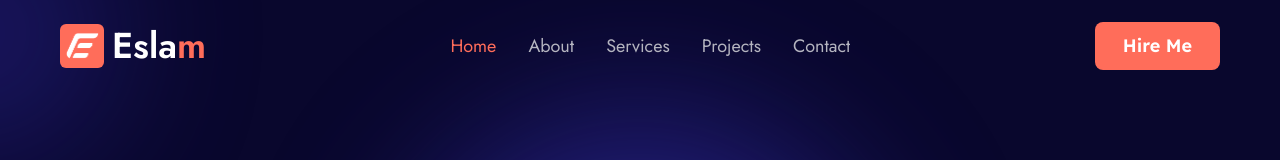
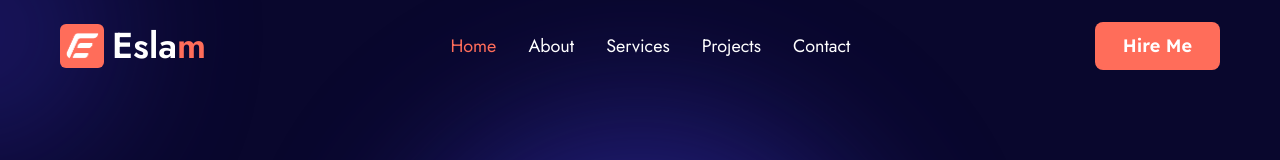
Before and after one commit to EslamElgharbawy/Portfolio, a React (Vite) app: page / in a window 1280 px wide. Shown: the top 160 px of the page. Built offline with nearby package versions, Linux system fonts and the light colour scheme.

Commit message:
Update the navbar

```diff
--- a/src/Components/MyNavbar/MyNavbar.jsx
+++ b/src/Components/MyNavbar/MyNavbar.jsx
@@ -1,10 +1,12 @@
 import {
+  Button,
   Navbar,
   NavbarBrand,
   NavbarCollapse,
   NavbarLink,
   NavbarToggle,
 } from "flowbite-react";
+import { motion } from "framer-motion";
 import LetterE from "../../assets/images/Letter E.png";
 import HireButton from "../HireButton/HireButton";
 import { useEffect, useRef, useState } from "react";
@@ -12,6 +14,7 @@ export function MyNavbar() {
   const [active, setactive] = useState("Home");
   const [NavBG, setNavBG] = useState(false);
   const [show, setShow] = useState(true);
+  const [isOpen, setIsOpen] = useState(false);
   const lastScrollY = useRef(0);
   const sections = ["Home", "About", "Services", "Projects", "Contact"];
 
@@ -53,7 +56,8 @@ export function MyNavbar() {
   return (
     <Navbar
       className={`Nav px-0 md:px-4 py-5 bg-transparent fixed top-0 left-0 w-full z-50 transition-all duration-300 ease-linear ${
-        NavBG ? "bg-black  shadow-lg" : "bg-transparent"} ${show ? "translate-y-0" : "-translate-y-full"}`}
+        NavBG ? "bg-black  shadow-lg" : "bg-transparent"
+      } ${show ? "translate-y-0" : "-translate-y-full"}`}
     >
       <NavbarBrand>
         <div className="flex justify-center items-center gap-2">
@@ -69,28 +73,77 @@ export function MyNavbar() {
           </h1>
         </div>
       </NavbarBrand>
-      <div className="flex md:order-2 items-center gap-3">
+      <div className="right-side flex md:order-2 items-center gap-3">
         <div className="hidden lg:flex font-Lexend">
           <HireButton />
         </div>
-        <NavbarToggle />
+        <button
+          onClick={() => setIsOpen(!isOpen)}
+          className="navbar-toggle flex flex-col justify-center items-center lg:hidden gap-[6px] p-2"
+        >
+          <motion.svg
+            width="30"
+            height="30"
+            viewBox="0 0 24 24"
+            stroke="white"
+            strokeWidth="2"
+            strokeLinecap="round"
+            className="cursor-pointer"
+          >
+            {/* Line 1 */}
+            <motion.line
+              x1="3"
+              y1="6"
+              x2="21"
+              y2="6"
+              animate={isOpen ? { rotate: 45, y: 6 } : { rotate: 0, y: 0 }}
+              transition={{ duration: 0.3 }}
+            />
+
+            {/* Line 2 */}
+            <motion.line
+              x1="6"
+              y1="12"
+              x2="21"
+              y2="12"
+              animate={isOpen ? { opacity: 0 } : { opacity: 1 }}
+              transition={{ duration: 0.2 }}
+            />
+
+            {/* Line 3 */}
+            <motion.line
+              x1="3"
+              y1="18"
+              x2="21"
+              y2="18"
+              animate={isOpen ? { rotate: -45, y: -6 } : { rotate: 0, y: 0 }}
+              transition={{ duration: 0.3 }}
+            />
+          </motion.svg>
+        </button>
       </div>
-
-      <NavbarCollapse className="Navlinks font-Jost py-3 overflow-x-hidden">
+      <div
+        className={`Navlinks font-Jost py-3 sm:max-xl:w-full xl:flex xl:gap-8 transition-all duration-300 ${
+          isOpen
+            ? "max-h-96 opacity-100 bg-[#181818] mt-3 rounded-t-lg border-t-2 border-[#ff6d5a]"
+            : "sm:max-xl:max-h-0 sm:max-xl:opacity-0 sm:max-xl:hidden sm:max-xl:pointer-events-none"
+        }`}
+      >
         {sections.map((id) => (
-          <NavbarLink
+          <a
             key={id}
             href={`#${id}`}
-            className={`font-normal text-lg transition-all duration-300 ${
+            onClick={() => setIsOpen(false)}
+            className={`sm:max-xl:block sm:max-xl:py-2 sm:max-xl:px-4 font-normal text-lg transition-all duration-300 border-0 hover:bg-transparent ${
               active == id
                 ? "text-[#ff6d5a]"
-                : "text-[#b5b5c0] hover:text-[#ff6d5a]"
+                : "text-white xl:text-[#b5b5c0] hover:text-[#ff6d5a]"
             }`}
           >
             {id}
-          </NavbarLink>
+          </a>
         ))}
-      </NavbarCollapse>
+      </div>
     </Navbar>
   );
 }
--- a/src/Sections/Projects/Projects.jsx
+++ b/src/Sections/Projects/Projects.jsx
@@ -14,7 +14,7 @@ export default function Projects() {
       <section id="Projects" className="py-[80px] sm:max-xl:px-5 xl:py-[150px]">
         <div className="xl:mx-[159px]">
           <div className="">
-            <div className="mb-[72px]">
+            <div className="mb-[50px] xl:mb-[72px]">
               <div className="flex gap-4 text-[#7771ff]">
                 <p className="font-Jost">Portfolio</p>
                 <span className="icon-animation">
@@ -34,7 +34,7 @@ export default function Projects() {
                   </svg>
                 </span>
               </div>
-              <div className="text-[42px] leading-tight xl:leading-normal xl:text-5xl font-semibold font-Lexend mb-8 xl:mb-10">
+              <div className="text-[42px] leading-tight xl:leading-normal xl:text-5xl font-semibold font-Lexend xl:mb-10">
                 <h1 className="text-[#c3c1e8]">
                   My latest <span className="text-[#ff6d5a]">Projects</span>
                 </h1>
```
Also changed, not shown: 1 other file (tests, documents, lock files or other folders).
